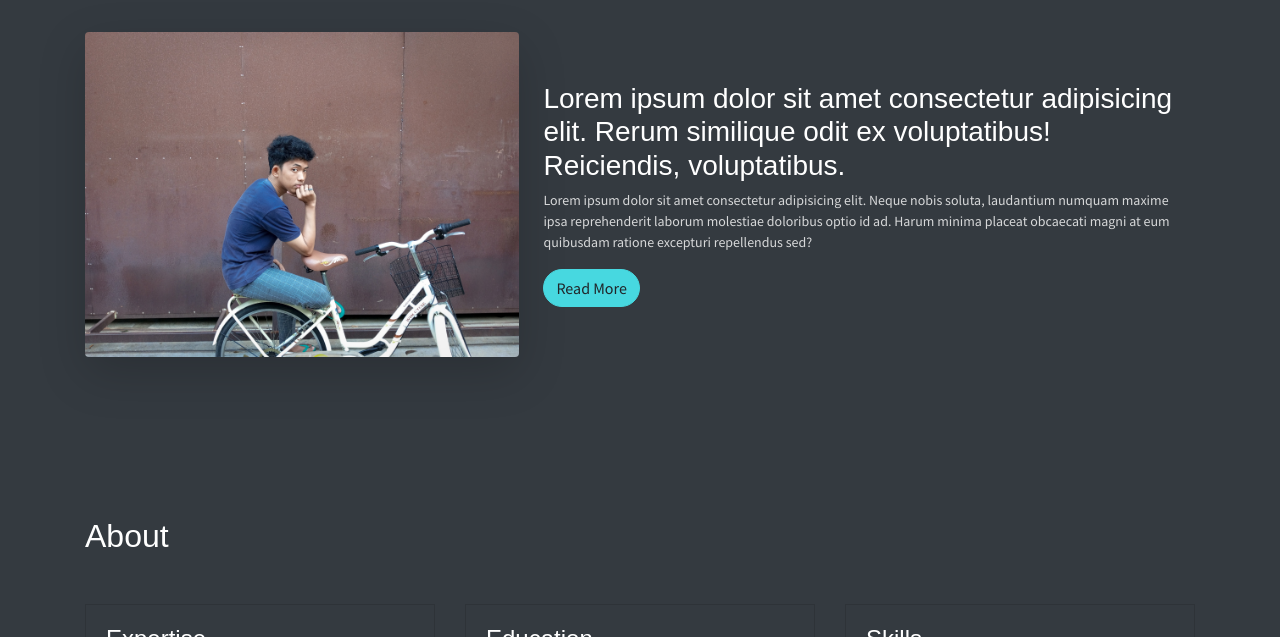
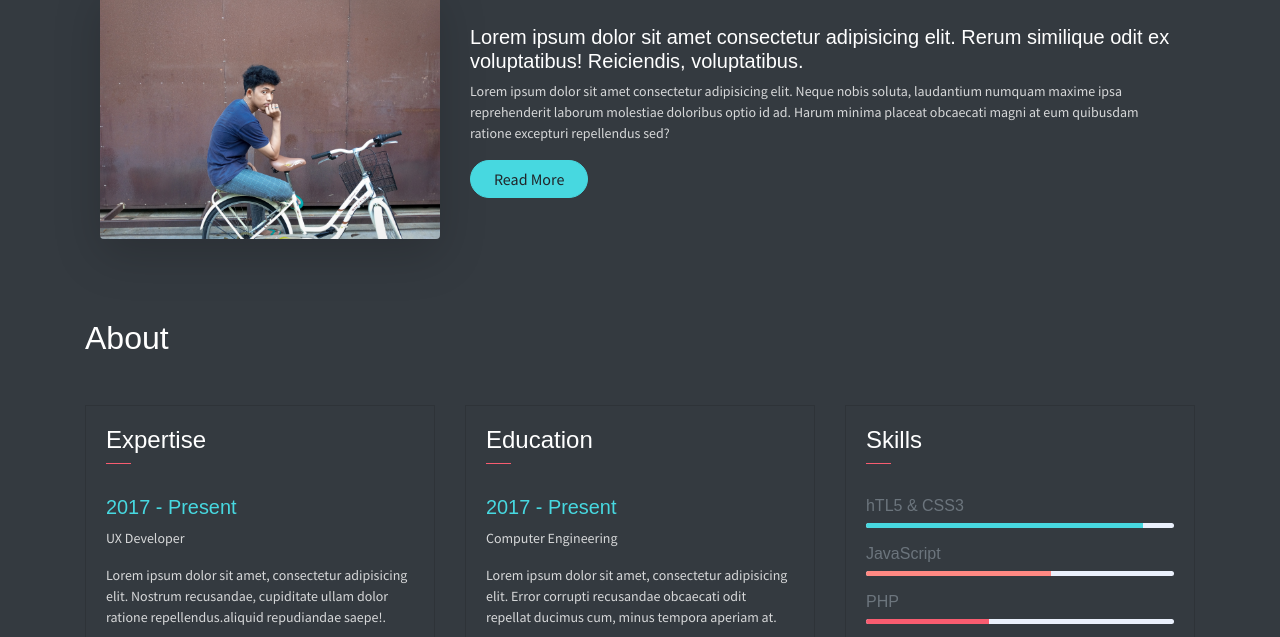
Before and after one commit to AAL34ckend/aal.github.io, a plain HTML site: page index.html in a window 1280 px wide. Shown: the part 786-1423 px from the top of the page. Drawn offline with Linux system fonts and the light colour scheme; some packages are replaced by stand-ins of ours.

Commit message:
updating resume

```diff
--- a/index.html
+++ b/index.html
@@ -67,15 +67,17 @@
     </nav>
 
     <!--Resume Section-->
-    <section class="section" id="about">
-        <div class="container d-flex justify-content-center align-items-center d-lg-flex d-sm-block mt-sm-3">
-            <div class="w-50 bg-image hover-zoom">
-                <img src="assets/imgs/foto-4.jpg" alt="" class="img-fluid w-full shadow-lg rounded">
-            </div>
-            <div class="ml-4 w-75">
-                <h3 class="text-white">Lorem ipsum dolor sit amet consectetur adipisicing elit. Rerum similique odit ex voluptatibus! Reiciendis, voluptatibus.</h3>
-                <p class="text-white">Lorem ipsum dolor sit amet consectetur adipisicing elit. Neque nobis soluta, laudantium numquam maxime ipsa reprehenderit laborum molestiae doloribus optio id ad. Harum minima placeat obcaecati magni at eum quibusdam ratione excepturi repellendus sed?</p>
-                <button class="btn btn-info btn-rounded">Read More</button>
+    <section class="container mt-5">
+        <div class="row">
+            <div class="col-12 d-md-flex align-items-center d-sm-block">
+                <div class="col-lg-4 col-md-6 bg-image hover-zoom">
+                    <img src="assets/imgs/foto-4.jpg" alt="" class="img-fluid w-full shadow-lg rounded">
+                </div>
+                <div class="col-lg-8 col-md-6 mt-md-0 mt-sm-3 mt-3">
+                    <h5 class="text-white">Lorem ipsum dolor sit amet consectetur adipisicing elit. Rerum similique odit ex voluptatibus! Reiciendis, voluptatibus.</h5>
+                    <p class="text-white">Lorem ipsum dolor sit amet consectetur adipisicing elit. Neque nobis soluta, laudantium numquam maxime ipsa reprehenderit laborum molestiae doloribus optio id ad. Harum minima placeat obcaecati magni at eum quibusdam ratione excepturi repellendus sed?</p>
+                    <button class="btn btn-info btn-rounded w-100 col-md-5 col-lg-2">Read More</button>
+                </div>
             </div>
         </div>
     </section>
```
